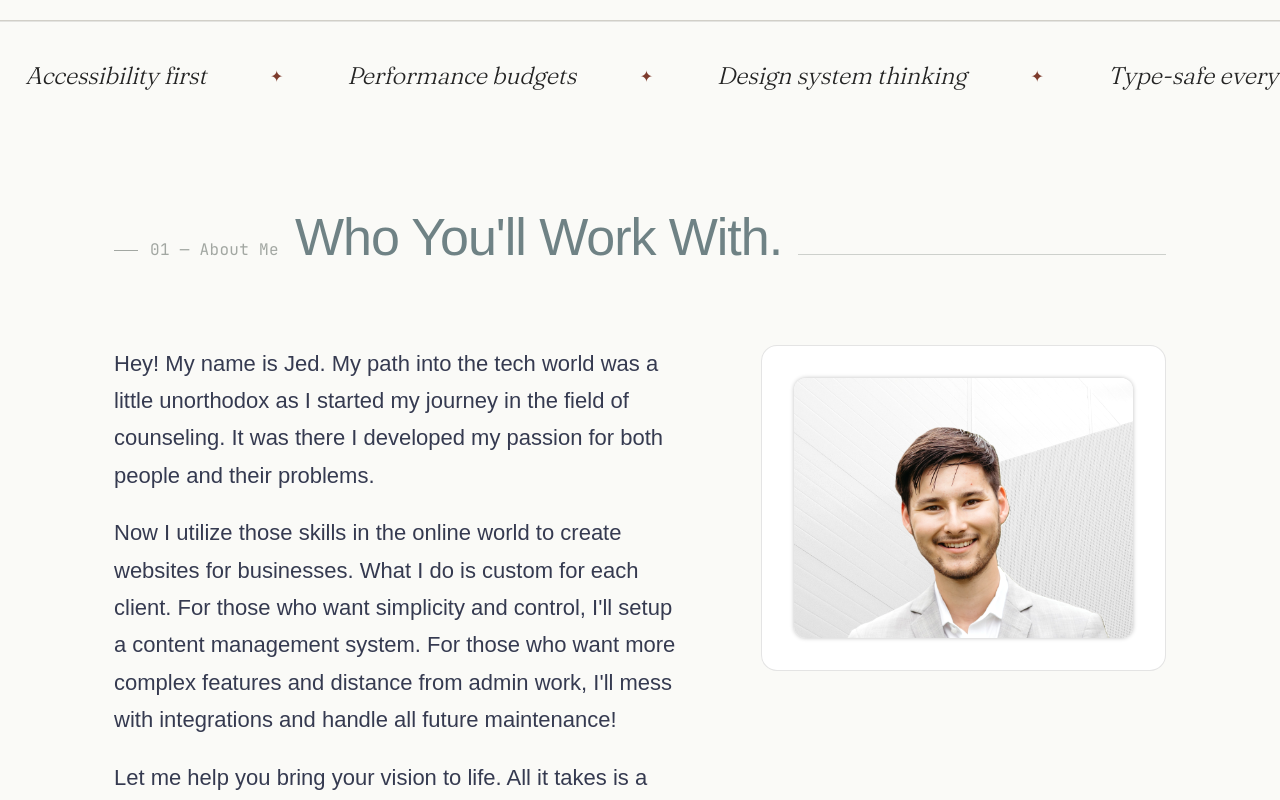
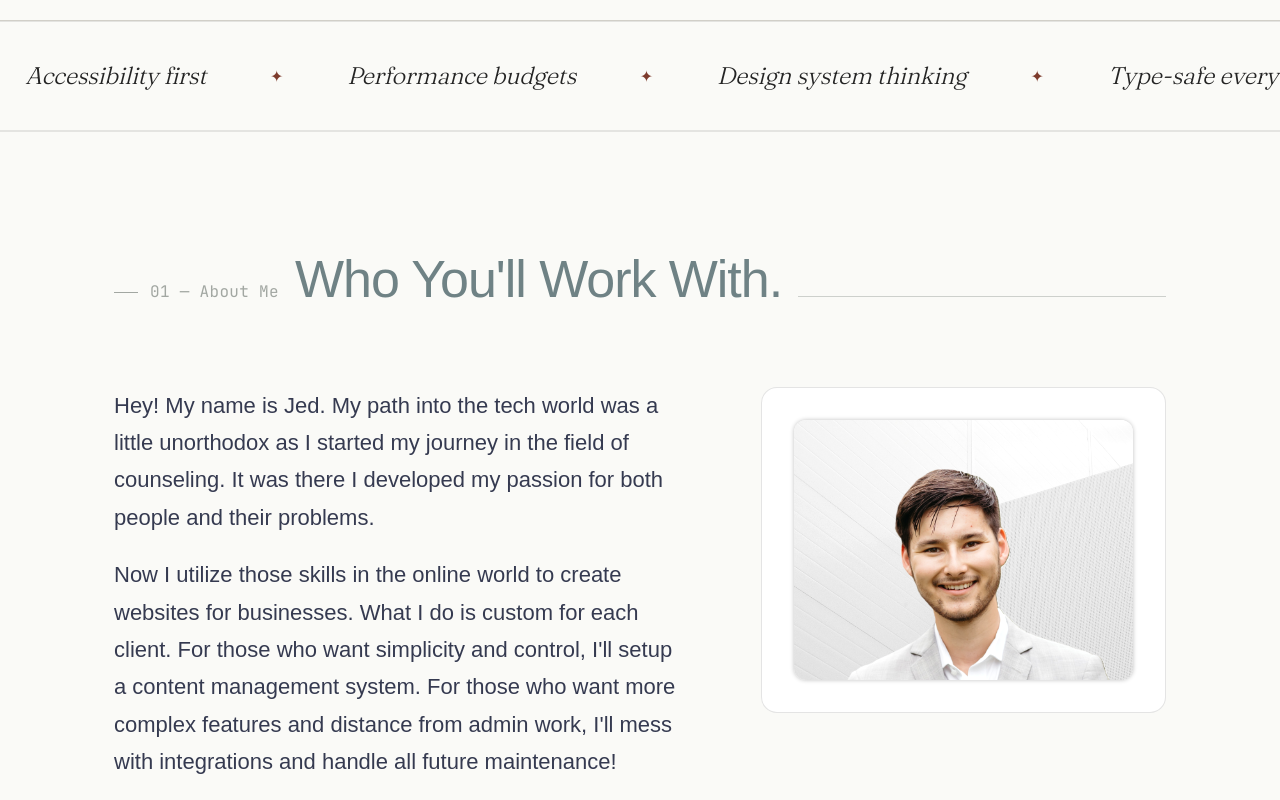
Before and after one commit to jeddelich/next-portfolio, a Next.js app: page / in a window 1280 px wide. Shown: the part 780-1580 px from the top of the page. Built offline with nearby package versions, Linux system fonts and the light colour scheme; a web font is replaced by a local one.

Commit message:
style: add section separators and padding

```diff
--- a/app/globals.css
+++ b/app/globals.css
@@ -54,8 +54,9 @@ a {
 }
 
 .container {
-  padding: 80px 0;
+  padding: 120px 0;
   width: 100%;
+  border-top: 2px solid #2424241a;
 }
 
 .row {
--- a/components/contact/contact.module.css
+++ b/components/contact/contact.module.css
@@ -1,14 +1,7 @@
 .contact {
     text-align: center;
-    padding: 120px 0;
     position: relative;
     z-index: 999;
-}
-
-.container {
-    max-width: 1200px;
-    margin: 0 auto;
-    padding: 0 32px;
 }
 
 .contactTitle {
--- a/components/layout/Footer.tsx
+++ b/components/layout/Footer.tsx
@@ -33,7 +33,7 @@ const iconMap = {
 function Footer() {
   return (
     <footer className={styles.footer}>
-      <div className={`container ${styles.footerInner}`}>
+      <div className={`${styles.footerInner}`}>
         <div className={styles.footerMeta}>
           <span>Jed Delich © 2026 — All rights reserved · v3.0</span>
         </div>
```
